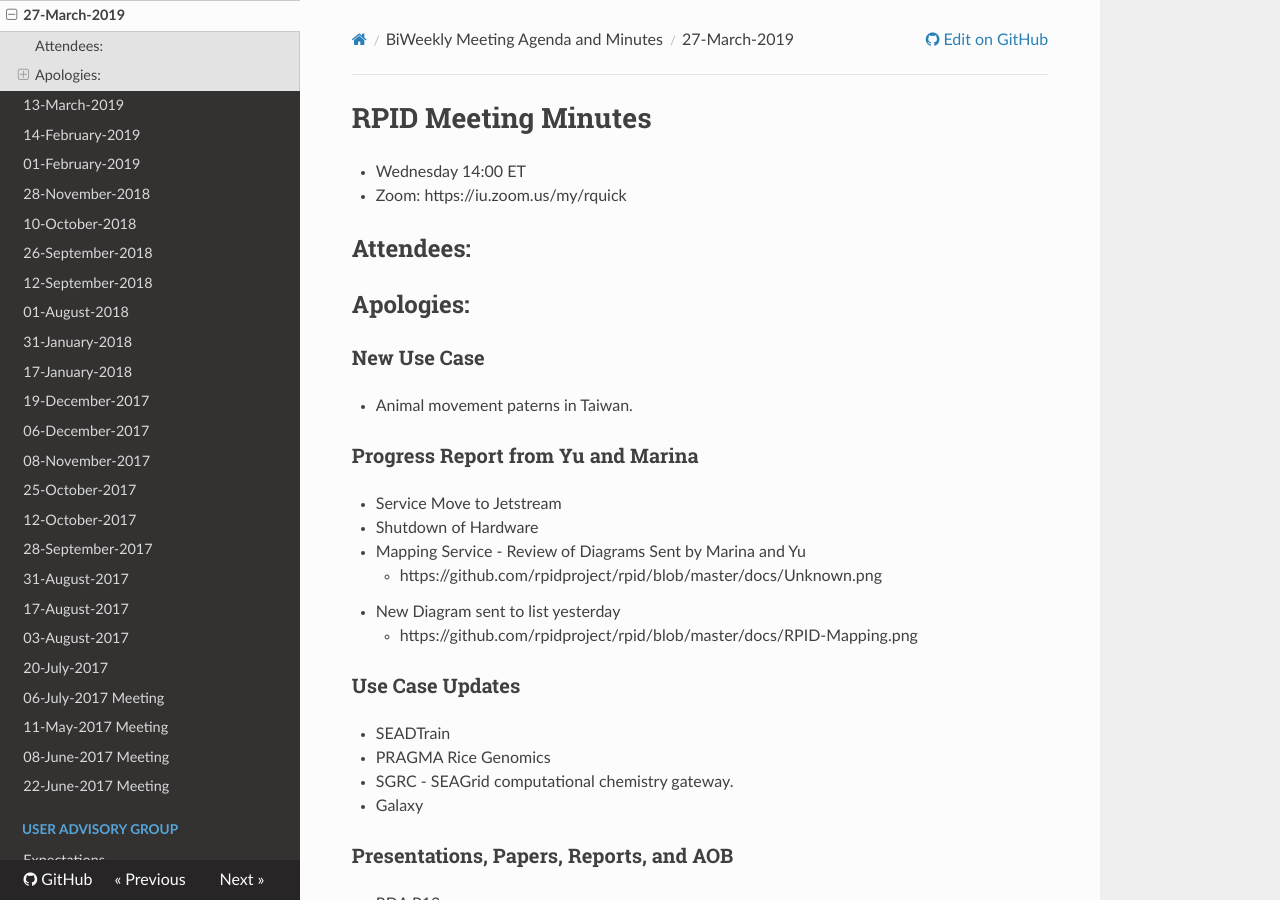
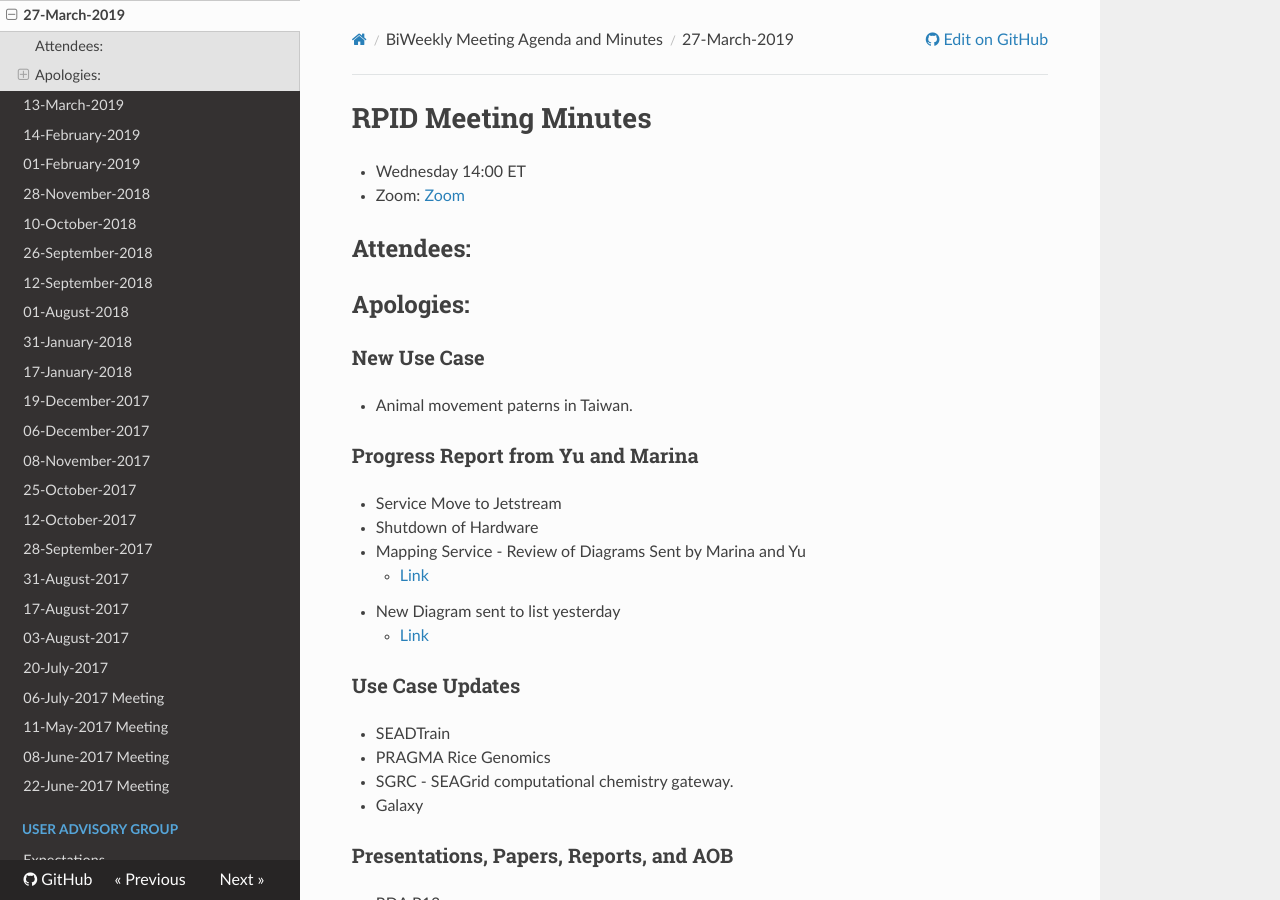
Before and after one commit to rpidproject/rpid, an MkDocs documentation site: the page built from docs/27-March-2019.md, in a window 1280 px wide and 900 px high. Built offline with MkDocs 1.6.1, drawn with Linux system fonts in a browser that asks for light colours; nearby versions of some CDN libraries; old or Windows-style settings are respelled for this version of MkDocs.

Commit message:
Update 27-March-2019.md

```diff
--- a/docs/27-March-2019.md
+++ b/docs/27-March-2019.md
@@ -13,9 +13,9 @@
    * Service Move to Jetstream
    * Shutdown of Hardware
    * Mapping Service - Review of Diagrams Sent by Marina and Yu
-      * https://github.com/rpidproject/rpid/blob/master/docs/Unknown.png
+      * [Link](https://github.com/rpidproject/rpid/blob/master/docs/Unknown.png)
    * New Diagram sent to list yesterday
-      * https://github.com/rpidproject/rpid/blob/master/docs/RPID-Mapping.png
+      * [Link](https://github.com/rpidproject/rpid/blob/master/docs/RPID-Mapping.png)
 
 
 ### Use Case Updates
```
Also changed, not shown: other parts of docs/27-March-2019.md (+1 -1 lines).
